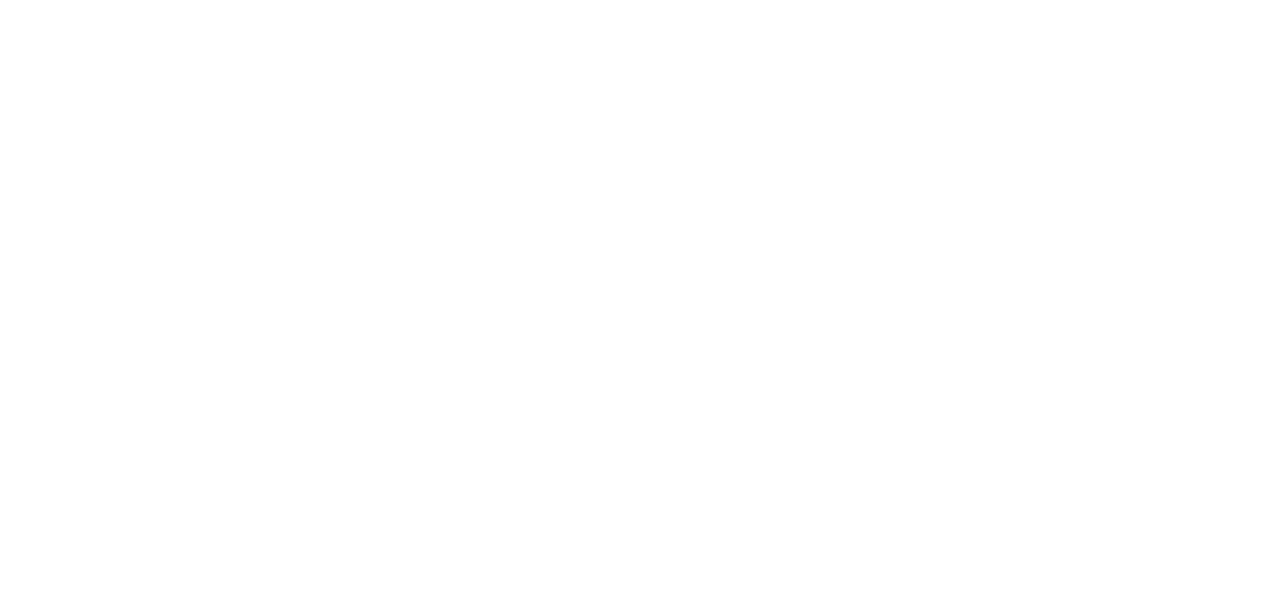
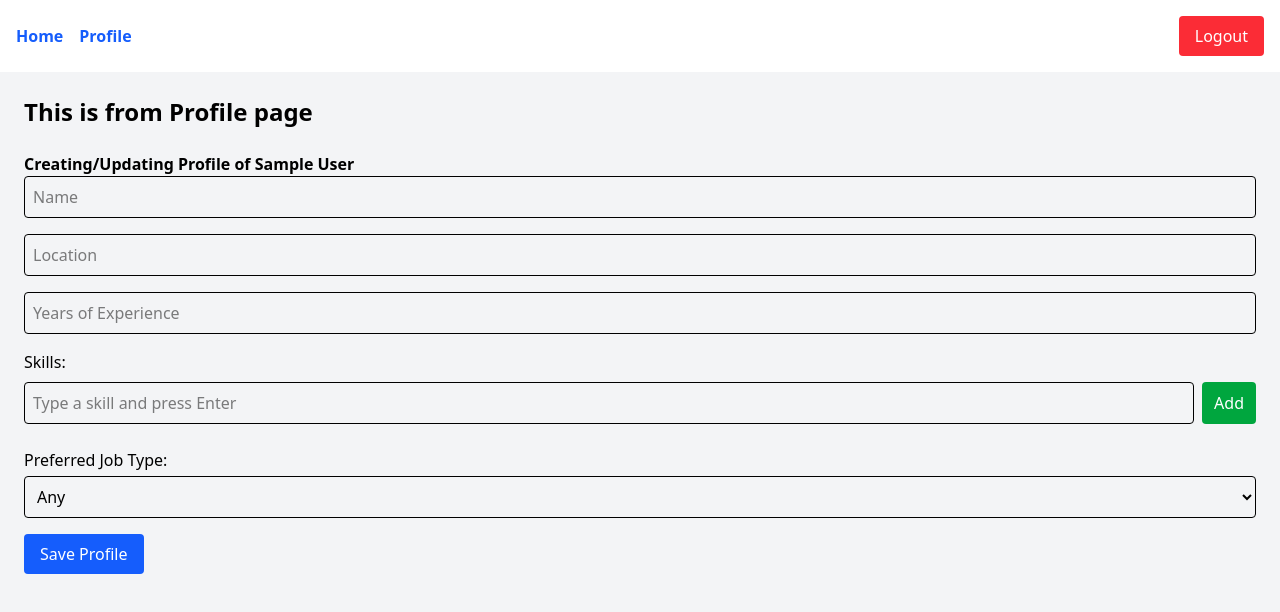
Before and after one commit to Swapnil-2502/AI-Powered-Job-Match-Platform, a React (Vite) app in the folder ai-job-match-frontend/: page /profile in a window 1280 px wide. Before the commit this address had no page. Shown: the top 612 px of the page. Built offline with nearby package versions, Linux system fonts and the light colour scheme; sample sign-in values are in the browser's storage.

Commit message:
created navbar, completed profile page, display profile on homepage

```diff
--- a/ai-job-match-frontend/src/App.jsx
+++ b/ai-job-match-frontend/src/App.jsx
@@ -5,6 +5,7 @@ import Home from "./pages/Home";
 import SignupPage from "./pages/SignupPage";
 import LoginPage from "./pages/LoginPage";
 import ProtectedRoutes from "./components/ProtectedRoutes";
+import ProfilePage from "./pages/ProfilePage";
 
 
 function App() {
@@ -19,6 +20,11 @@ function App() {
               <Home />
             </ProtectedRoutes>
             } />
+          <Route path="/profile" element={
+            <ProtectedRoutes>
+              <ProfilePage />
+            </ProtectedRoutes>
+            } />
         </Routes>
       </BrowserRouter>
     );
--- /dev/null
+++ b/ai-job-match-frontend/src/components/Navbar.jsx
@@ -0,0 +1,17 @@
+import React from 'react'
+import { Link } from 'react-router-dom'
+import LogoutButton from './LogoutButton'
+
+const Navbar = () => {
+  return (
+    <nav className="bg-white shadow p-4 flex justify-between items-center">
+      <div className="space-x-4">
+        <Link to="/home" className="text-blue-600 font-semibold">Home</Link>
+        <Link to="/profile" className="text-blue-600 font-semibold">Profile</Link>
+      </div>
+      <LogoutButton />
+    </nav>
+  )
+}
+
+export default Navbar
--- a/ai-job-match-frontend/src/pages/Home.jsx
+++ b/ai-job-match-frontend/src/pages/Home.jsx
@@ -1,18 +1,63 @@
 import LogoutButton from '../components/LogoutButton'
 import { jwtDecode } from 'jwt-decode';
+import Navbar from '../components/Navbar';
+import axios from 'axios';
+import { useEffect, useState } from 'react';
 
 const Home = () => {
   const token = localStorage.getItem('token')
   const decoded = token ? jwtDecode(token): null;
+
+  const [profile, setProfile] = useState(null);
+  const [loading, setLoading] = useState(true);
+
+  useEffect(() => {
+    const fetchProfile = async () => {
+      try{
+        const res = await axios.get("http://localhost:3001/api/profile", {
+          headers: {
+            Authorization: `Bearer ${token}`,
+          },
+        });
+        setProfile(res.data);
+      }
+      catch(error){
+        console.error("Failed to fetch profile:", error);
+      }
+      finally{
+        setLoading(false)
+      }
+    }
+    if (token) {
+      fetchProfile();
+    }
+  },[token])
+
   return (
     <div>
+        <Navbar />
         <div className="min-h-screen p-6 bg-gray-100">
           <div className="flex justify-between items-center mb-6">
             <h1 className="text-2xl font-bold">Welcome to the AI Job Match Platform</h1>
-            <LogoutButton />
           </div>
           <h3 className='font-bold'>Welcome! {decoded?.name || 'User'}</h3>
-      </div>
+          <div>
+            {loading ? (
+              <p>Loading Profile... </p>
+            ): profile ? (
+              <div className="bg-white p-4 rounded shadow-md">
+                <h2 className="text-xl font-semibold mb-2">Your Profile:</h2>
+                <p><strong>Name:</strong> {profile.name}</p>
+                <p><strong>Location:</strong> {profile.location}</p>
+                <p><strong>Experience:</strong> {profile.experience} years</p>
+                <p><strong>Preferred Job Type:</strong> {profile.jobType}</p>
+                <p><strong>Skills:</strong> {profile.skills.join(', ')}</p>
+              </div>
+            ):(
+              <p>No profile found. Please create one.</p>
+            )}
+          </div>
+        </div>
     </div>
   )
 }
--- /dev/null
+++ b/ai-job-match-frontend/src/pages/ProfilePage.jsx
@@ -0,0 +1,142 @@
+import Navbar from '../components/Navbar'
+import axios from 'axios';
+import { jwtDecode } from 'jwt-decode';
+import { useState } from 'react';
+
+const ProfilePage = () => {
+    const token = localStorage.getItem('token')
+    const decoded = token ? jwtDecode(token): null;
+
+    const [form,setForm] = useState({
+        name: '',
+        location: '',
+        experience: '',
+        skills: [],
+        jobType: 'any',
+    })
+
+    const handleChange = (e) => {
+        const { name, value } = e.target;
+        setForm({ ...form, [name]: value });
+    };
+
+    const handleSubmit = async(e) =>{
+        e.preventDefault();
+
+        try{
+            const token = localStorage.getItem('token');
+            await axios.post('http://localhost:3001/api/profile', form, {
+                headers: {
+                    Authorization: `Bearer ${token}`,
+                },
+            });
+            alert('Profile saved successfully!');
+
+        }
+        catch(error){
+            console.error(error);
+            alert('Failed to save profile');
+        }
+    }
+
+    // const handleSkillToggle = (skill) => {
+    //     const newSkills = form.skills.includes(skill)
+    //         ? form.skills.filter((s) => s !== skill)
+    //         : [...form.skills, skill];
+    //         setForm({ ...form, skills: newSkills });
+    // };
+
+    //const skillsList = ['JavaScript', 'Python', 'React', 'Node.js', 'SQL', 'MongoDB'];
+  return (
+    <div>
+        <Navbar/>
+        <div className="min-h-screen p-6 bg-gray-100">
+          <div className="flex justify-between items-center mb-6">
+            <h1 className="text-2xl font-bold">This is from Profile page</h1>
+          </div>
+          <h2 className='font-bold'>Creating/Updating Profile of {decoded?.name || 'User'}</h2>
+
+
+        <div>
+            <form onSubmit={handleSubmit} className="space-y-4">
+                <input type="text" name="name" value={form.name} onChange={handleChange} placeholder="Name" className="w-full border p-2 rounded" />
+                <input type="text" name="location" value={form.location} onChange={handleChange} placeholder="Location" className="w-full border p-2 rounded" />
+                <input type="number" name="experience" value={form.experience} onChange={handleChange} placeholder="Years of Experience" className="w-full border p-2 rounded" />
+
+                <div>
+                    <label className="font-medium block mb-2">Skills:</label>
+                    <div className="flex gap-2">
+                        <input
+                        type="text"
+                        placeholder="Type a skill and press Enter"
+                        className="flex-1 border p-2 rounded"
+                        value={form.newSkill || ''}
+                        onChange={(e) => setForm({ ...form, newSkill: e.target.value })}
+                        onKeyDown={(e) => {
+                            if (e.key === 'Enter') {
+                            e.preventDefault();
+                            if (form.newSkill?.trim() && !form.skills.includes(form.newSkill.trim())) {
+                                setForm({
+                                ...form,
+                                skills: [...form.skills, form.newSkill.trim()],
+                                newSkill: ''
+                                });
+                            }
+                            }
+                        }}
+                        />
+                        <button
+                        type="button"
+                        className="bg-green-600 text-white px-3 py-2 rounded"
+                        onClick={() => {
+                            if (form.newSkill?.trim() && !form.skills.includes(form.newSkill.trim())) {
+                            setForm({
+                                ...form,
+                                skills: [...form.skills, form.newSkill.trim()],
+                                newSkill: ''
+                            });
+                            }
+                        }}
+                        >
+                        Add
+                        </button>
+                    </div>
+
+                    {/* Show added skills */}
+                    <div className="flex flex-wrap gap-2 mt-2">
+                        {form.skills.map((skill, index) => (
+                        <span key={index} className="bg-blue-100 text-blue-800 px-3 py-1 rounded-full flex items-center gap-2">
+                            {skill}
+                            <button
+                            type="button"
+                            className="text-red-500 font-bold"
+                            onClick={() => {
+                                const newSkills = form.skills.filter((s) => s !== skill);
+                                setForm({ ...form, skills: newSkills });
+                            }}
+                            >
+                            &times;
+                            </button>
+                        </span>
+                        ))}
+                    </div>
+                </div>
+
+                <div>
+                    <label className="block mb-1">Preferred Job Type:</label>
+                    <select name="jobType" value={form.jobType} onChange={handleChange} className="w-full border p-2 rounded">
+                    <option value="remote">Remote</option>
+                    <option value="onsite">Onsite</option>
+                    <option value="any">Any</option>
+                    </select>
+                </div>
+
+                <button type="submit" className="bg-blue-600 text-white px-4 py-2 rounded hover:bg-blue-700">Save Profile</button>
+            </form>
+        </div>
+        </div>
+    </div>
+  )
+}
+
+export default ProfilePage
```
